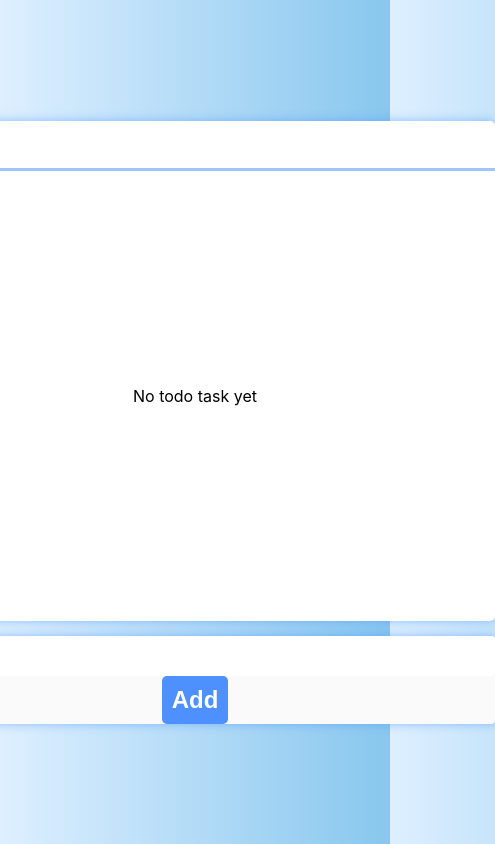
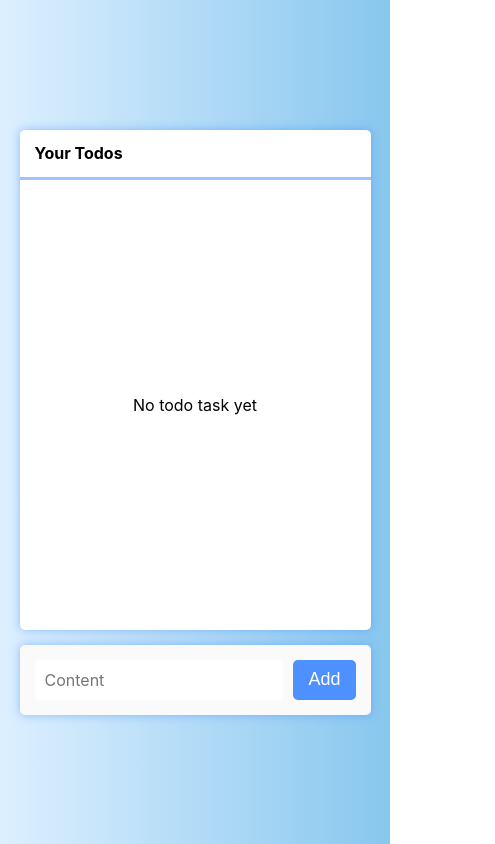
Before and after one commit to paulpark330/react-todo, a React (Create React App) app: page / in a window 390 px wide. Shown: the whole page, 495 px wide, since content can reach past the window. Built offline with nearby package versions, Linux system fonts and the light colour scheme.

Commit message:
mobile responsive

```diff
--- a/src/components/NewTodo/NewTodo.module.scss
+++ b/src/components/NewTodo/NewTodo.module.scss
@@ -1,13 +1,13 @@
+@import "../../sass/mixins.scss";
 .new_todo {
-  display: flex;
-  flex-direction: column;
-  align-items: center;
-  justify-content: center;
-  width: 600px;
-  padding: 0;
+  @include flex(flex, row, center, center);
+  gap: 10px;
+  width: 90%;
+  max-width: 600px;
+  padding: 15px;
   margin-top: 15px;
   background-color: #fafafa;
-  border-radius: 4px;
+  border-radius: 5px;
   box-shadow: 0px 0px 10px rgba(63, 140, 255, 0.5);
 }
 .new_todo__input {
@@ -28,13 +28,13 @@
   box-shadow: 0 2px 4px rgba(0, 0, 0, 0.2);
 }
 .new_todo__button {
+  height: 40px;
   border: none;
   border-radius: 5px;
   background-color: #4d90fe;
   color: #fff;
-  font-size: 24px;
-  font-weight: bold;
-  padding: 10px;
+  font-size: 18px;
+  padding: 0 15px;
   outline: none;
   cursor: pointer;
 }
--- a/src/components/Todos/Todos.module.scss
+++ b/src/components/Todos/Todos.module.scss
@@ -4,7 +4,8 @@
   border-radius: 5px;
   box-shadow: 0px 0px 10px rgba(63, 140, 255, 0.5);
   background-color: white;
-  width: 600px;
+  width: 90%;
+  max-width: 600px;
   // height: 500px;
 
 }
```
Also changed, not shown: src/components/NewTodo/NewTodo.tsx (+5 -8 lines), 7 other files (tests, documents, lock files or other folders).
